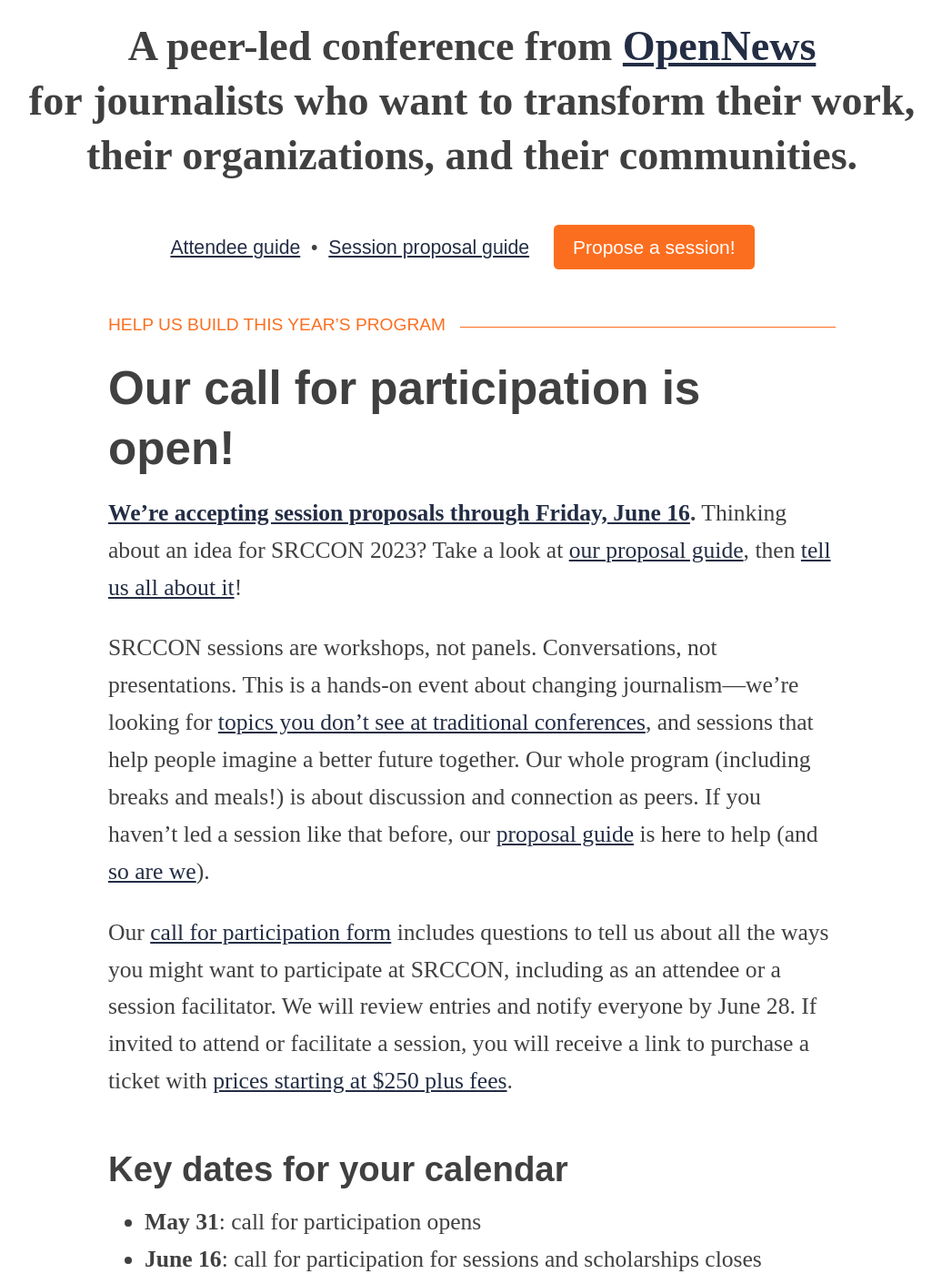
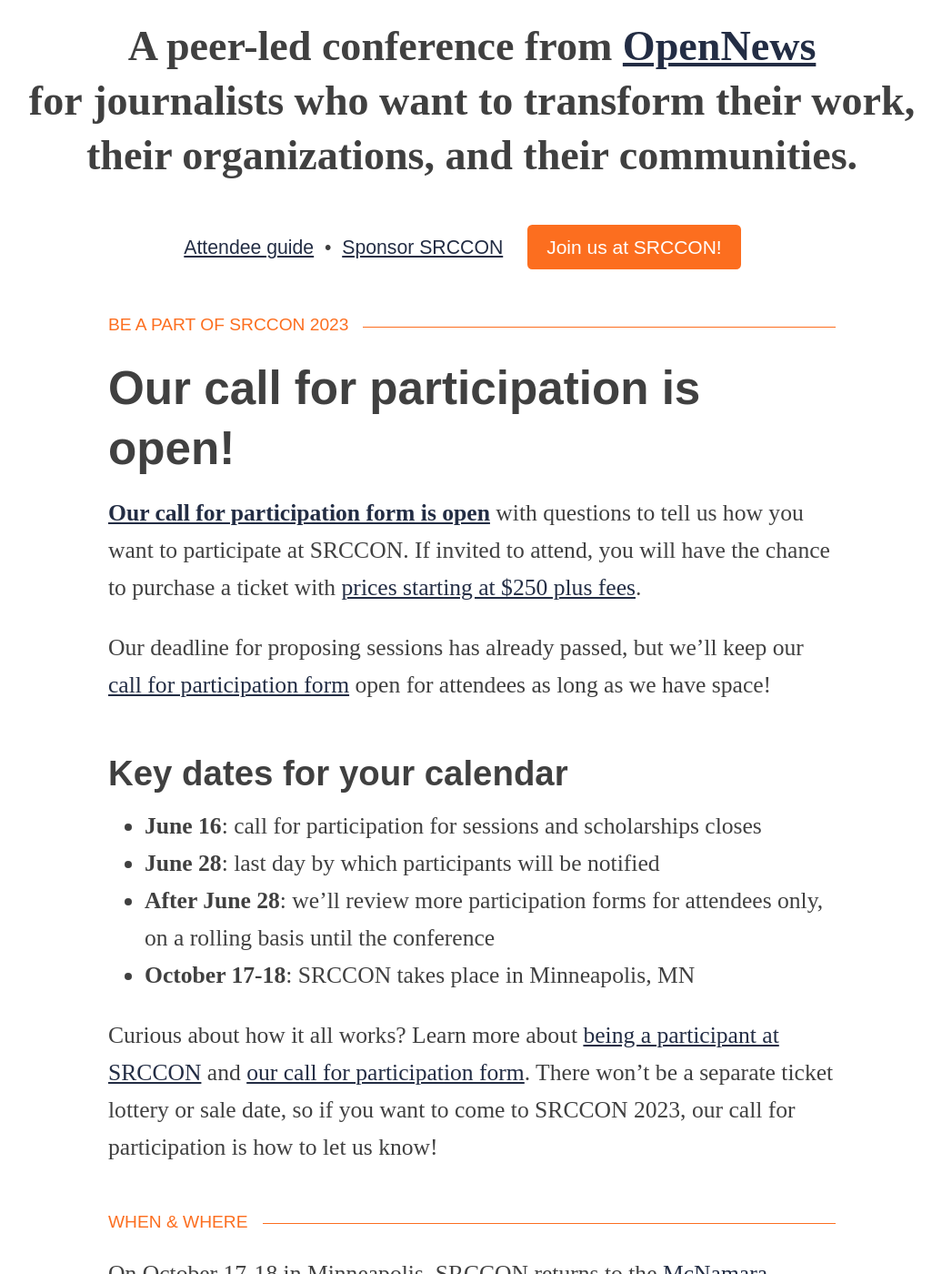
Before and after one commit to OpenNews/srccon-2023, a Jekyll site: the page built from homepage.md, in a window 1280 px wide and 1400 px high, scrolled down 496 px. Shown: the whole window at 91% size, without its empty margins (121-1157 px from the left). Built offline with Jekyll 4.4.1, drawn with Linux system fonts in a browser that asks for light colours; some web fonts are replaced; our own code applies the rules of GitHub Pages for plain Markdown files; some of the changed text lies outside the part shown.

Commit message:
text updates for CFP close

```diff
--- a/_config.yml
+++ b/_config.yml
@@ -32,7 +32,7 @@
       # layout: set this value to layout_with_header_image for pages with images at top
       layout: simple_layout
       # cta_button_text: give this a value to enable the orange "call to action" button
-      cta_button_text: Propose a session!
+      cta_button_text: Join us at SRCCON!
       # cta_button_link: set this value to a URL for the orange button (ticket form, etc)
       cta_button_link: /participation/form/
   - scope:
--- a/_layouts/simple_layout.html
+++ b/_layouts/simple_layout.html
@@ -54,7 +54,7 @@
             {% endif %}
             {% if page.section == 'homepage' %}<p class="big-type">A peer-led conference from <a href="https://opennews.org">OpenNews</a> for&nbsp;journalists who want to transform their work, their organizations, and their communities.</p>{% endif %}
             <div class="sub-nav">
-                <a href="/attendees/">Attendee guide</a> &nbsp;&bull;&nbsp; <a href="/sessions/proposal-guide/">Session proposal guide</a>
+                <a href="/attendees/">Attendee guide</a> &nbsp;&bull;&nbsp; <a href="/sponsors/">Sponsor SRCCON</a>
                 {% if page.cta_button_text %}
                 <a href="{{ page.cta_button_link }}" class="button">{{ page.cta_button_text }}</a>
                 {% else %}
--- a/homepage.md
+++ b/homepage.md
@@ -3,25 +3,22 @@
 permalink: /
 ---
 
-### Help us build this year's program
+### Be a part of SRCCON 2023
 
 # Our call for participation is open!
 
-**[We’re accepting session proposals through Friday, June 16](/participation/form).** Thinking about an idea for SRCCON 2023? Take a look at [our proposal guide](/sessions/proposal-guide/), then [tell us all about it](/participation/form)!
+**[Our call for participation form is open](/participation/form)** with questions to tell us how you want to participate at SRCCON. If invited to attend, you will have the chance to purchase a ticket with [prices starting at $250 plus fees](/attendees/#tickets).
 
-SRCCON sessions are workshops, not panels. Conversations, not presentations. This is a hands-on event about changing journalism—we're looking for [topics you don't see at traditional conferences](/sessions/proposal-guide/#what-we-look-for), and sessions that help people imagine a better future together. Our whole program (including breaks and meals!) is about discussion and connection as peers. If you haven't led a session like that before, our [proposal guide](/sessions/proposal-guide/) is here to help (and [so are we](mailto:srccon@opennews.org)).
-
-Our [call for participation form](/participation/form/) includes questions to tell us about all the ways you might want to participate at SRCCON, including as an attendee or a session facilitator. We will review entries and notify everyone by June 28. If invited to attend or facilitate a session, you will receive a link to purchase a ticket with [prices starting at $250 plus fees](/attendees/#tickets).
+Our deadline for proposing sessions has already passed, but we'll keep our [call for participation form](/participation/form) open for attendees as long as we have space!
 
 ## Key dates for your calendar
 
-* **May 31**: call for participation opens
 * **June 16**: call for participation for sessions and scholarships closes
 * **June 28**: last day by which participants will be notified
 * **After June 28**: we'll review more participation forms for attendees only, on a rolling basis until the conference
 * **October 17-18**: SRCCON takes place in Minneapolis, MN
 
-Curious about how it all works? Learn more about [being a participant at SRCCON](/attendees) and [our call for participation form](/participation/form). There won't be a separate ticket lottery or sale date, so if you want to come to SRCCON 2023, our call for participation is how to let us know! As space remains available, we will keep the call for participation open for tickets after the June 16 deadline, but applying by that date is your best chance to attend.
+Curious about how it all works? Learn more about [being a participant at SRCCON](/attendees) and [our call for participation form](/participation/form). There won't be a separate ticket lottery or sale date, so if you want to come to SRCCON 2023, our call for participation is how to let us know!
 
 ### When & where
 
```
Also changed, not shown: attendees.md (+4 -5 lines), participation_form.md (+2 -2 lines), scholarships.md (+2 -2 lines).
